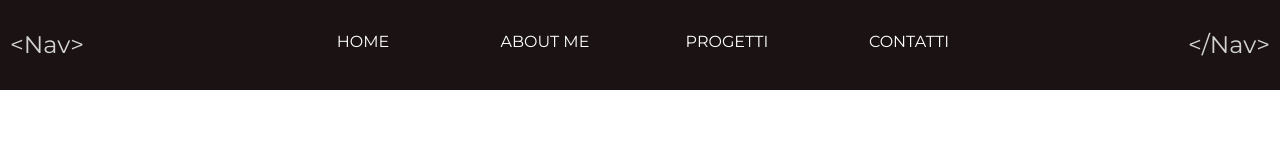
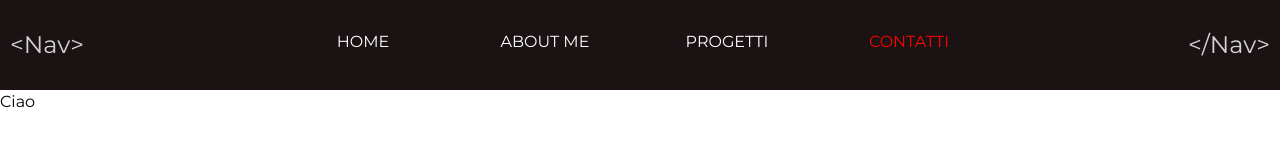
Before and after one commit to MyNameIsAlpaca/vite-boolfolio, a Vue app: page /contact in a window 1280 px wide. Shown: the top 164 px of the page. Built offline with nearby package versions, Linux system fonts and the light colour scheme.

Commit message:
feat: navbar change active color

```diff
--- a/src/components/AppNav.vue
+++ b/src/components/AppNav.vue
@@ -19,7 +19,7 @@ export default {
       <router-link class="pc" :to="{ name: 'home' }"><button><span class="box">Home</span></button></router-link>
       <router-link class="pc" :to="{ name: 'about-me' }"><button><span class="box">About me</span></button></router-link>
       <router-link class="pc" :to="{ name: 'projects' }"><button><span class="box">Progetti</span></button></router-link>
-      <router-link class="pc" :to="{ name: 'home' }"><button><span class="box">Contatti</span></button></router-link>
+      <router-link class="pc" :to="{ name: 'contact' }"><button><span class="box">Contatti</span></button></router-link>
     </div>
     <div class="right-nav">
       &lt;/Nav>
@@ -28,6 +28,12 @@ export default {
 </template>
 
 <style lang="scss" scoped>
+.box{
+  color: white;
+}
+.router-link-active button span{
+  color: red;
+}
 .nav{
   width: 100vw;
   height: 90px;
@@ -61,9 +67,8 @@ export default {
     margin: 0 5px;
     background: transparent;
     text-transform: uppercase;
-    color: white;
+  }
 
-  }
   button{
     text-decoration: none;
     cursor: pointer;
@@ -117,6 +122,7 @@ export default {
   }
 }
 
+
 @media screen and (max-width: 992px) {
   .nav{
     width: 120px;
--- /dev/null
+++ b/src/pages/AppContact.vue
@@ -0,0 +1,29 @@
+<script>
+
+export default {
+  name: "AppAbout",
+  data() {
+    return {
+
+    };
+  },
+  created() {
+
+  },
+  methods: {
+
+  },
+  components: {
+  },
+};
+</script>
+
+<template>
+<div class="div">Ciao</div>
+</template>
+
+<style lang="scss" scoped>
+.div{
+  color: black;
+}
+</style>
--- a/src/pages/SingleProject.vue
+++ b/src/pages/SingleProject.vue
@@ -7,6 +7,7 @@ export default {
     return{
       project: {},
       projectSlug: '',
+      projectExist: false,
     }
   },
   mounted(){
@@ -17,7 +18,12 @@ export default {
   methods: {
     getProject(){
       axios.get('http://127.0.0.1:8000/api/projects/' + this.projectSlug).then(response => {
-        this.project = response.data.project
+        if(response.data.success) {
+          this.project = response.data.project
+          this.projectExist = true
+        }else{
+          this.projectExist = false
+        }
       });
     }
   }
@@ -26,7 +32,12 @@ export default {
 
 <template>
   <div>
-    <h1>{{ project.name }}</h1>
+    <div v-if="projectExist" class="container">
+      Esiste
+    </div>
+    <div v-else class="container" >
+      Non esiste
+    </div>
 
   </div>
 </template>
--- a/src/router.js
+++ b/src/router.js
@@ -4,6 +4,8 @@ import AppHome from './pages/AppHome.vue';
 import AppProjects from './pages/AppProjects.vue';
 import AppAbout from './pages/AppAbout.vue';
 import SingleProject from './pages/SingleProject.vue';
+import AppContact from './pages/AppContact.vue';
+
 
 
 
@@ -34,6 +36,11 @@ const router = createRouter({
       name: 'single-project',
       component: SingleProject,
     },
+    {
+      path: '/contact',
+      name: 'contact',
+      component: AppContact,
+    },
 
   ],
 
```
Lines whose indentation alone changed are shown as unchanged.
